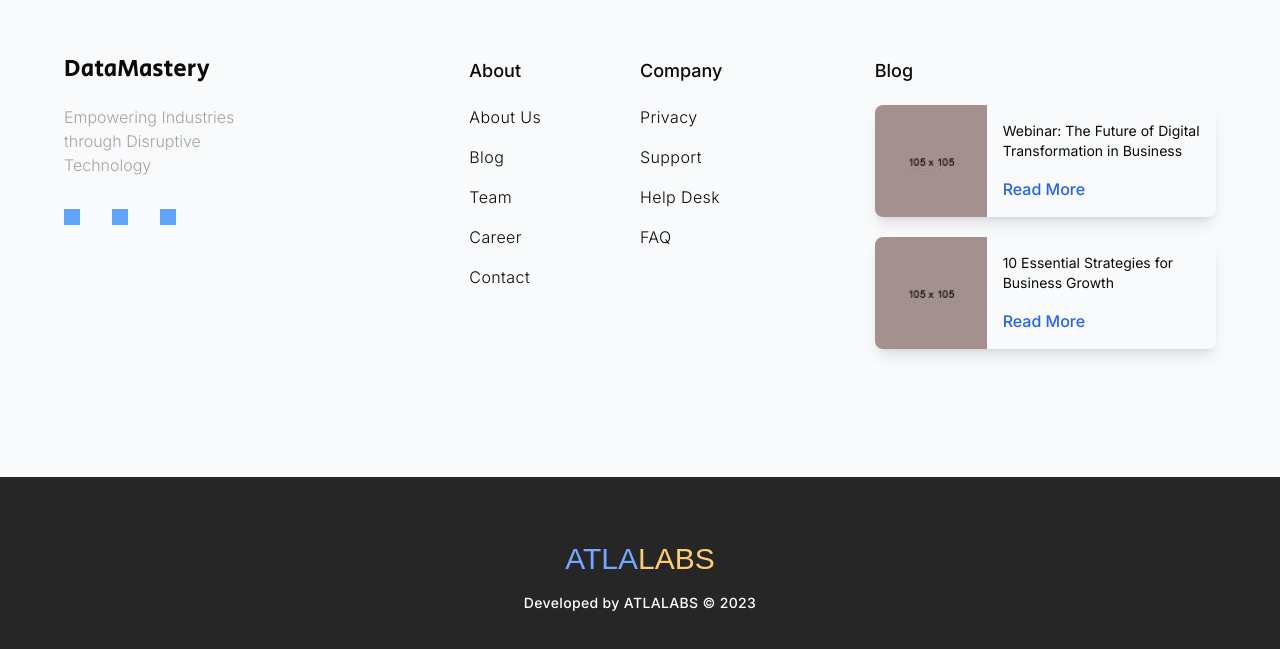
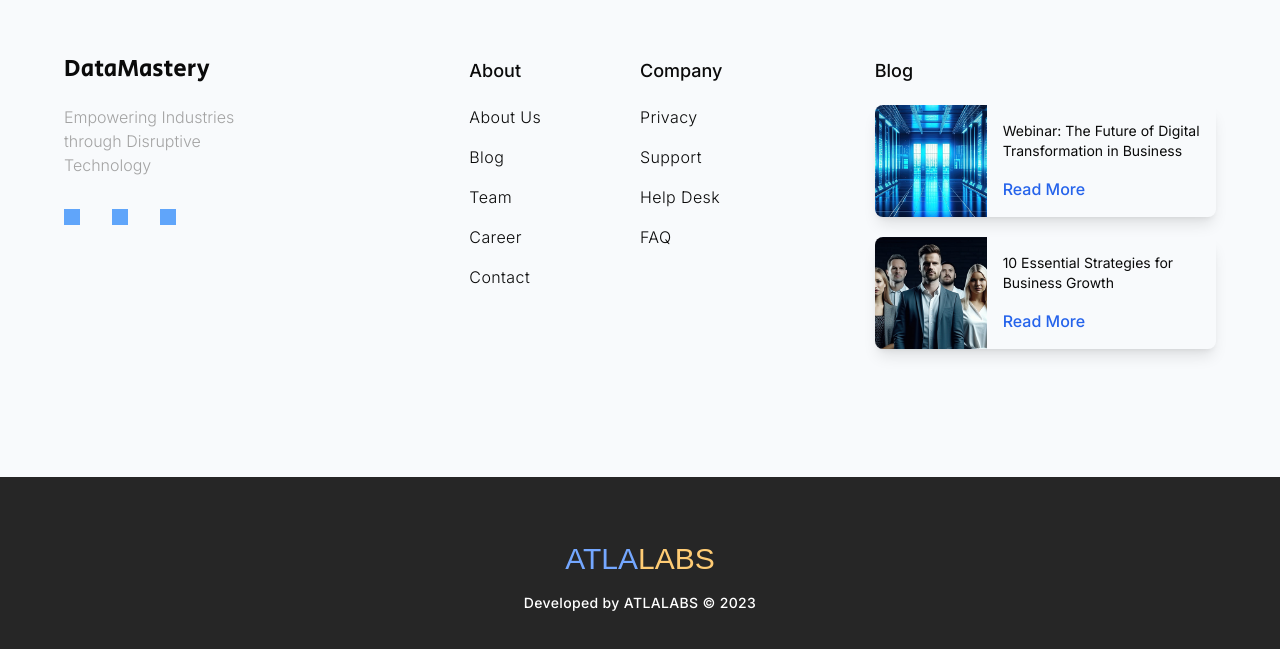
Before and after one commit to se7t/datamastery, a Next.js app: page / in a window 1280 px wide. Shown: the part 6658-7307 px from the top of the page. Built offline with nearby package versions, Linux system fonts and the light colour scheme; a web font is replaced by a local one.

Commit message:
Update images in footer

```diff
--- a/components/BlogItem.tsx
+++ b/components/BlogItem.tsx
@@ -2,18 +2,23 @@ import Image from "next/image";
 
 interface BlogItemProps {
   children: string;
+  featuredImage: string;
+  featuredImageAlt: string;
 }
 
 const BlogItem = (props: BlogItemProps) => {
   return (
     <div className="flex overflow-hidden rounded-lg shadow-lg">
-      <Image
-        src="/placeholder--105x105.jpg"
-        width={105}
-        height={105}
-        alt="Blog post"
-        className="h-28 w-28"
-      />
+      <div className="w-28 h-28 shrink-0">
+        <Image
+          // reusing the image from the resources section to avoid loading another one
+          src={props.featuredImage}
+          width={380}
+          height={180}
+          alt={props.featuredImageAlt}
+          className="w-full h-full object-cover object-top-left"
+        />
+      </div>
       <div className="flex flex-col justify-between p-4">
         <p className="max-w-prose text-sm">{props.children}</p>
         <a className="text-md mt-auto cursor-pointer pt-2 font-medium text-blue-600">
--- a/components/Footer.tsx
+++ b/components/Footer.tsx
@@ -63,10 +63,18 @@ const Footer = () => {
           <div>
             <h3 className="mb-5 text-lg font-medium">Blog</h3>
             <div className="flex flex-col gap-5">
-              <BlogItem>
+              <BlogItem
+                featuredImage="/blog-future-of-digital-transformation-in-business.jpg"
+                featuredImageAlt="DataMastery Blog - Webinar: The Future of Digital Transformation in Business"
+              >
                 Webinar: The Future of Digital Transformation in Business
               </BlogItem>
-              <BlogItem>10 Essential Strategies for Business Growth</BlogItem>
+              <BlogItem
+                featuredImage="/blog-essential-strategies-for-business-growth.jpg"
+                featuredImageAlt="DataMastery Blog - 10 Essential Strategies for Business Growth"
+              >
+                10 Essential Strategies for Business Growth
+              </BlogItem>
             </div>
           </div>
         </div>
```
